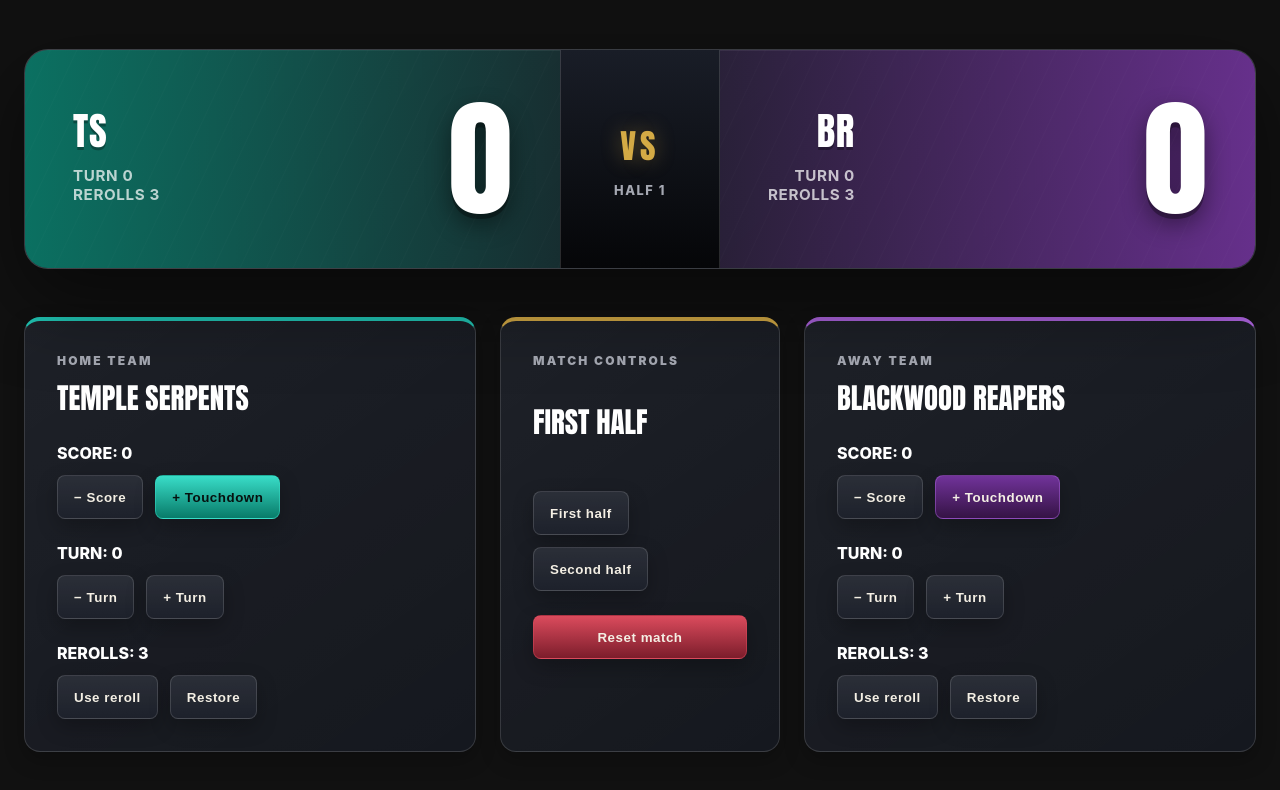
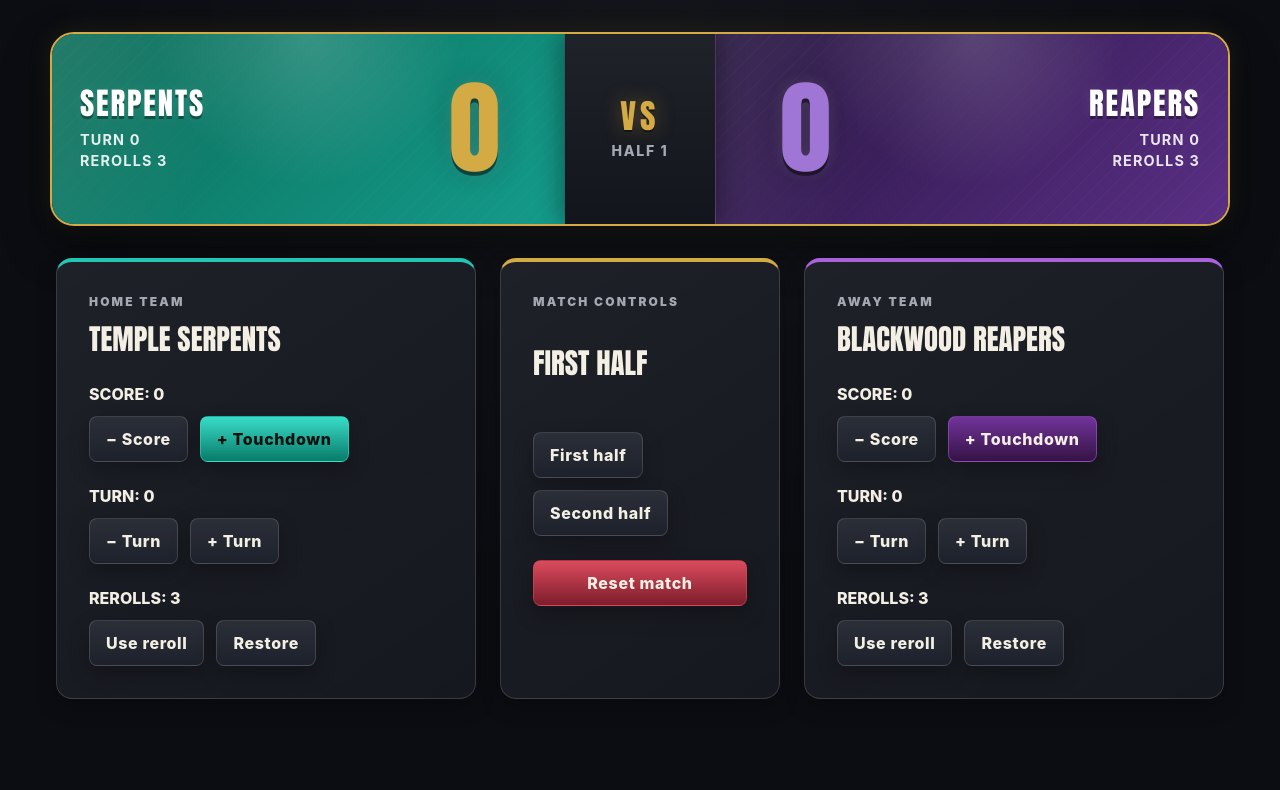
Before and after one commit to moloch291/blood-bowl-scoreboard-ui, a React (Vite) app: page / in a window 1280 px wide. Shown: the top 790 px of the page. Built offline with nearby package versions, Linux system fonts and the light colour scheme.

Commit message:
fix layout issues

```diff
--- a/src/components/TeamPanel/TeamPanel.tsx
+++ b/src/components/TeamPanel/TeamPanel.tsx
@@ -1,3 +1,4 @@
+import type { CSSProperties } from "react";
 import type { TeamMatchState } from "../../types/match";
 
 interface TeamPanelProps {
@@ -5,13 +6,28 @@ interface TeamPanelProps {
     side: "home" | "away";
 }
 
+interface TeamPanelStyles extends CSSProperties {
+    "--team-primary": string;
+    "--team-secondary": string;
+    "--team-accent": string;
+    "--team-text": string;
+}
+
 export function TeamPanel({
     team,
     side,
 }: TeamPanelProps) {
+    const teamStyles: TeamPanelStyles = {
+        "--team-primary": team.team.colors.primary,
+        "--team-secondary": team.team.colors.secondary,
+        "--team-accent": team.team.colors.accent,
+        "--team-text": team.team.colors.text,
+    };
+
     return (
         <section
             className={`scoreboard__team scoreboard__team--${side}`}
+            style={teamStyles}
         >
             <div className="scoreboard__team-info">
                 <div className="scoreboard__team-name">
--- a/src/data/teams.ts
+++ b/src/data/teams.ts
@@ -3,28 +3,27 @@ import type { Team } from "../types/team";
 export const templeSerpents: Team = {
     id: "temple-serpents",
     name: "Temple Serpents",
-    shortName: "TS",
-    logo: "/assets/temple-serpents/logo.png",
-    touchdownImage: "/assets/temple-serpents/touchdown.png",
-
+    shortName: "SERPENTS",
+    logo: "",
+    touchdownImage: "",
     colors: {
-        primary: "#007C6C",
-        secondary: "#E2B52F",
-        accent: "#28C7B5"
-    }
+        primary: "#0b6b57",
+        secondary: "#149b8b",
+        accent: "#d4aa45",
+        text: "#ffffff",
+    },
 };
 
 export const blackwoodReapers: Team = {
     id: "blackwood-reapers",
     name: "Blackwood Reapers",
-    shortName: "BR",
-    logo: "/assets/blackwood-reapers/logo.png",
-    touchdownImage: "/assets/blackwood-reapers/touchdown.png",
-
+    shortName: "REAPERS",
+    logo: "",
+    touchdownImage: "",
     colors: {
-        primary: "#1C1B22",
-        secondary: "#6A2C91",
-        accent: "#C5A04A"
-
-    }
+        primary: "#25143f",
+        secondary: "#5a2f85",
+        accent: "#9f75d5",
+        text: "#ffffff",
+    },
 };
--- a/src/index.css
+++ b/src/index.css
@@ -4,25 +4,44 @@
 @import "./styles/scoreboard.css";
 @import "./styles/control-panel.css";
 
-* {
-  margin: 0;
-  padding: 0;
+*,
+*::before,
+*::after {
   box-sizing: border-box;
 }
 
-html,
-body,
-#root {
+html {
   width: 100%;
-  height: 100%;
+  min-height: 100%;
+  background: var(--color-background);
 }
 
 body {
-  font-family:
-    Inter,
-    system-ui,
-    sans-serif;
+  width: 100%;
+  min-width: 320px;
+  min-height: 100vh;
+  margin: 0;
 
-  background: #111;
-  color: white;
+  background:
+    radial-gradient(circle at top,
+      rgba(255, 255, 255, 0.035),
+      transparent 38rem),
+    var(--color-background);
+
+  color: var(--color-text);
+  font-family: var(--font-body);
+
+  overflow-x: hidden;
 }
+
+button,
+input,
+select,
+textarea {
+  font: inherit;
+}
+
+#root {
+  width: 100%;
+  min-height: 100vh;
+}
--- a/src/styles/layout.css
+++ b/src/styles/layout.css
@@ -1,5 +1,30 @@
 .match-layout {
     width: 100%;
     min-height: 100vh;
-    padding: 1px 0;
+    padding: 2rem;
+
+    display: flex;
+    flex-direction: column;
+    align-items: center;
+    justify-content: flex-start;
+    gap: 2rem;
 }
+
+.match-layout>.scoreboard,
+.match-layout>.control-panel {
+    flex: 0 0 auto;
+}
+
+@media (max-width: 850px) {
+    .match-layout {
+        padding: 1rem;
+        gap: 1.5rem;
+    }
+}
+
+@media (max-width: 560px) {
+    .match-layout {
+        padding: 0.5rem;
+        gap: 1rem;
+    }
+}
--- a/src/styles/scoreboard.css
+++ b/src/styles/scoreboard.css
@@ -1,132 +1,214 @@
 .scoreboard {
-    position: relative;
-
-    width: min(1400px, calc(100% - 48px));
-    min-height: 220px;
-    margin: var(--space-7) auto;
+    width: min(1180px, calc(100% - 2rem));
+    margin: 0 auto;
 
     display: grid;
-    grid-template-columns: 1fr auto 1fr;
+    grid-template-columns: minmax(0, 1fr) auto minmax(0, 1fr);
     align-items: stretch;
 
     overflow: hidden;
 
+    border: 2px solid var(--color-gold);
+    border-radius: var(--radius-large);
+
     background:
-        linear-gradient(135deg,
+        linear-gradient(180deg,
             rgba(255, 255, 255, 0.06),
-            rgba(255, 255, 255, 0.01)),
+            rgba(255, 255, 255, 0)),
         var(--color-surface);
 
-    border: 1px solid var(--color-border);
-    border-radius: var(--radius-large);
-
     box-shadow:
-        var(--shadow-large),
-        inset 0 1px 0 rgba(255, 255, 255, 0.08);
+        0 1.2rem 3rem rgba(0, 0, 0, 0.48),
+        0 0 1.5rem rgba(212, 170, 69, 0.12);
 }
 
-.scoreboard::before {
-    position: absolute;
-    inset: 0;
-    z-index: 2;
-
-    pointer-events: none;
-    content: "";
-
-    background:
-        repeating-linear-gradient(115deg,
-            transparent 0,
-            transparent 22px,
-            rgba(255, 255, 255, 0.015) 23px,
-            transparent 24px);
-}
+/* Team panels */
 
 .scoreboard__team {
-    position: relative;
-    z-index: 1;
+    --team-primary: #303030;
+    --team-secondary: #151515;
+    --team-accent: #d4aa45;
+    --team-text: #ffffff;
+
+    min-width: 0;
+    min-height: 190px;
+    padding: 1.5rem 1.75rem;
 
     display: flex;
     align-items: center;
     justify-content: space-between;
-    gap: var(--space-6);
+    gap: 1.5rem;
 
-    min-width: 0;
-    padding: var(--space-7);
+    position: relative;
+    isolation: isolate;
+    overflow: hidden;
+
+    color: var(--team-text);
+
+    background:
+        linear-gradient(135deg,
+            var(--team-primary),
+            var(--team-secondary));
+
+    transition:
+        background var(--transition-medium),
+        border-color var(--transition-medium),
+        transform var(--transition-fast);
+}
+
+.scoreboard__team::before {
+    content: "";
+
+    position: absolute;
+    inset: 0;
+    z-index: -2;
+
+    background:
+        radial-gradient(circle at 50% 0%,
+            rgba(255, 255, 255, 0.17),
+            transparent 48%),
+        linear-gradient(115deg,
+            rgba(255, 255, 255, 0.1),
+            transparent 36%);
+
+    pointer-events: none;
+}
+
+.scoreboard__team::after {
+    content: "";
+
+    position: absolute;
+    inset: 0;
+    z-index: -1;
+
+    opacity: 0.22;
+
+    background-image:
+        repeating-linear-gradient(-45deg,
+            rgba(255, 255, 255, 0.08) 0,
+            rgba(255, 255, 255, 0.08) 1px,
+            transparent 1px,
+            transparent 12px);
+
+    pointer-events: none;
 }
 
 .scoreboard__team--home {
-    background:
-        linear-gradient(90deg,
-            rgba(8, 123, 105, 0.88),
-            rgba(8, 123, 105, 0.18));
+    text-align: left;
+    border-right: 1px solid rgba(255, 255, 255, 0.12);
 }
 
 .scoreboard__team--away {
     text-align: right;
-
-    background:
-        linear-gradient(270deg,
-            rgba(113, 51, 154, 0.88),
-            rgba(113, 51, 154, 0.18));
+    flex-direction: row-reverse;
+    border-left: 1px solid rgba(255, 255, 255, 0.12);
 }
 
-.scoreboard__short-name {
-    margin: 0 0 var(--space-2);
+/* Team information */
 
-    color: rgba(255, 255, 255, 0.7);
+.scoreboard__team-info {
+    min-width: 0;
 
-    font-size: 1rem;
-    font-weight: 900;
-    letter-spacing: 0.26em;
-    text-transform: uppercase;
+    display: flex;
+    flex-direction: column;
+    gap: 0.8rem;
+}
+
+.scoreboard__team--away .scoreboard__team-info {
+    align-items: flex-end;
 }
 
 .scoreboard__team-name {
-    max-width: 420px;
-    margin: 0;
+    max-width: 100%;
+
+    color: var(--team-text);
 
     font-family: var(--font-display);
-    font-size: clamp(1.8rem, 3vw, 3.4rem);
+    font-size: clamp(1.35rem, 2.4vw, 2.25rem);
     font-weight: 900;
-    line-height: 0.92;
-    letter-spacing: 0.02em;
+    line-height: 0.95;
+    letter-spacing: 0.06em;
     text-transform: uppercase;
 
-    text-shadow: 0 3px 0 rgba(0, 0, 0, 0.3);
+    overflow-wrap: anywhere;
+
+    text-shadow:
+        0 3px 0 rgba(0, 0, 0, 0.35),
+        0 0 1rem rgba(255, 255, 255, 0.08);
 }
 
+.scoreboard__details {
+    display: flex;
+    flex-direction: column;
+    gap: 0.25rem;
+
+    color: var(--team-text);
+
+    font-family: var(--font-body);
+    font-size: 0.9rem;
+    font-weight: 700;
+    line-height: 1.2;
+    letter-spacing: 0.08em;
+    text-transform: uppercase;
+
+    opacity: 0.88;
+}
+
+.scoreboard__details span {
+    display: block;
+}
+
+/* Score */
+
 .scoreboard__score {
-    flex-shrink: 0;
+    flex: 0 0 auto;
+
+    min-width: 1.2em;
+
+    color: var(--team-accent);
 
     font-family: var(--font-display);
-    font-size: clamp(5rem, 10vw, 9rem);
+    font-size: clamp(4.5rem, 8vw, 7.5rem);
     font-weight: 900;
     line-height: 0.8;
+    text-align: center;
+
     font-variant-numeric: tabular-nums;
 
     text-shadow:
-        0 5px 0 rgba(0, 0, 0, 0.3),
-        0 10px 24px rgba(0, 0, 0, 0.45);
+        0 4px 0 rgba(0, 0, 0, 0.5),
+        0 0 1rem rgba(255, 255, 255, 0.12),
+        0 0 1.8rem rgba(0, 0, 0, 0.24);
+
+    transition:
+        color var(--transition-medium),
+        transform var(--transition-fast);
 }
 
+/* Center section */
+
 .scoreboard__center {
-    position: relative;
-    z-index: 3;
-
-    min-width: 160px;
+    min-width: 150px;
+    padding: 1.25rem 1.4rem;
 
     display: flex;
     flex-direction: column;
     align-items: center;
     justify-content: center;
+    gap: 0.55rem;
+
+    position: relative;
+    z-index: 2;
 
     background:
         linear-gradient(180deg,
-            var(--color-surface-raised),
-            var(--color-black));
+            rgba(255, 255, 255, 0.05),
+            rgba(255, 255, 255, 0)),
+        var(--color-surface-strong);
 
-    border-right: 1px solid var(--color-border);
-    border-left: 1px solid var(--color-border);
+    box-shadow:
+        -0.6rem 0 1.2rem rgba(0, 0, 0, 0.22),
+        0.6rem 0 1.2rem rgba(0, 0, 0, 0.22);
 }
 
 .scoreboard__versus {
@@ -135,49 +217,92 @@
     font-family: var(--font-display);
     font-size: 2.1rem;
     font-weight: 900;
+    line-height: 1;
     letter-spacing: 0.12em;
 
-    text-shadow: 0 0 20px rgba(212, 170, 69, 0.35);
+    text-shadow:
+        0 2px 0 rgba(0, 0, 0, 0.42),
+        0 0 20px rgba(212, 170, 69, 0.35);
 }
 
 .scoreboard__half {
-    margin-top: var(--space-3);
-
     color: var(--color-text-muted);
 
-    font-size: 0.8rem;
+    font-family: var(--font-body);
+    font-size: 0.88rem;
     font-weight: 800;
     letter-spacing: 0.12em;
+    text-align: center;
     text-transform: uppercase;
 }
+
+/* Responsive layout */
 
 @media (max-width: 850px) {
     .scoreboard {
         grid-template-columns: 1fr;
-        width: min(680px, calc(100% - 32px));
     }
 
     .scoreboard__center {
-        min-height: 90px;
+        min-width: 0;
+        padding: 0.85rem 1.25rem;
 
-        border: 0;
-        border-top: 1px solid var(--color-border);
-        border-bottom: 1px solid var(--color-border);
+        flex-direction: row;
+        gap: 1rem;
+
+        order: 2;
+
+        box-shadow:
+            0 -0.5rem 1rem rgba(0, 0, 0, 0.16),
+            0 0.5rem 1rem rgba(0, 0, 0, 0.16);
     }
 
     .scoreboard__team {
-        padding: var(--space-6);
+        min-height: 155px;
+    }
+
+    .scoreboard__team--home {
+        order: 1;
+        border-right: 0;
+        border-bottom: 1px solid rgba(255, 255, 255, 0.12);
+    }
+
+    .scoreboard__team--away {
+        order: 3;
+        border-left: 0;
+        border-top: 1px solid rgba(255, 255, 255, 0.12);
     }
 }
 
-.scoreboard__details {
-    display: flex;
-    flex-direction: column;
-    font-size: 0.85rem;
-    margin: var(--space-4) 0 0;
-    color: rgba(255, 255, 255, 0.72);
-    font-size: 0.95rem;
-    font-weight: 700;
-    letter-spacing: 0.04em;
-    text-transform: uppercase;
+@media (max-width: 560px) {
+    .scoreboard {
+        width: min(100% - 1rem, 1180px);
+        margin-top: 1rem;
+    }
+
+    .scoreboard__team {
+        min-height: 135px;
+        padding: 1.1rem;
+        gap: 0.9rem;
+    }
+
+    .scoreboard__team-name {
+        font-size: 1.3rem;
+    }
+
+    .scoreboard__score {
+        font-size: 4.25rem;
+    }
+
+    .scoreboard__details {
+        font-size: 0.78rem;
+    }
+
+    .scoreboard__center {
+        padding: 0.7rem 1rem;
+    }
+
+    .scoreboard__versus {
+        font-size: 1.55rem;
+    }
 }
```
Also changed, not shown: src/types/team.ts (+8 -6 lines).
